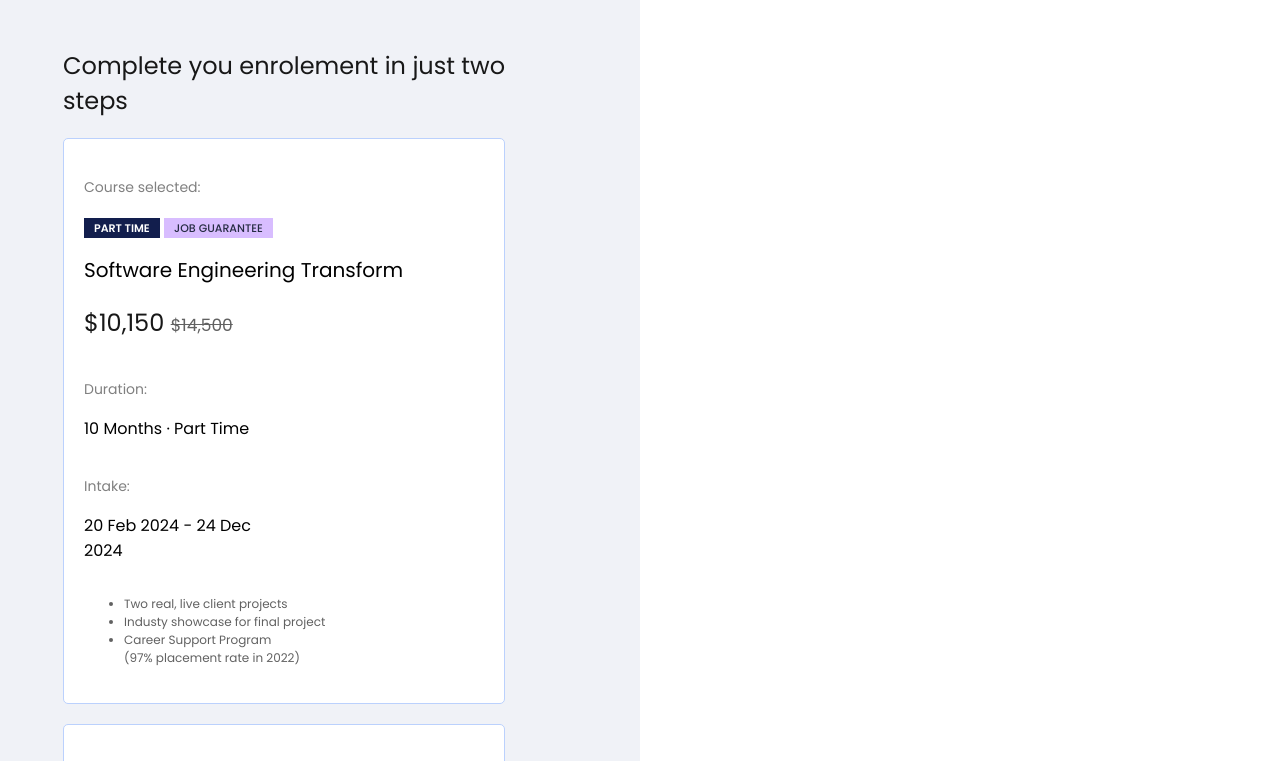
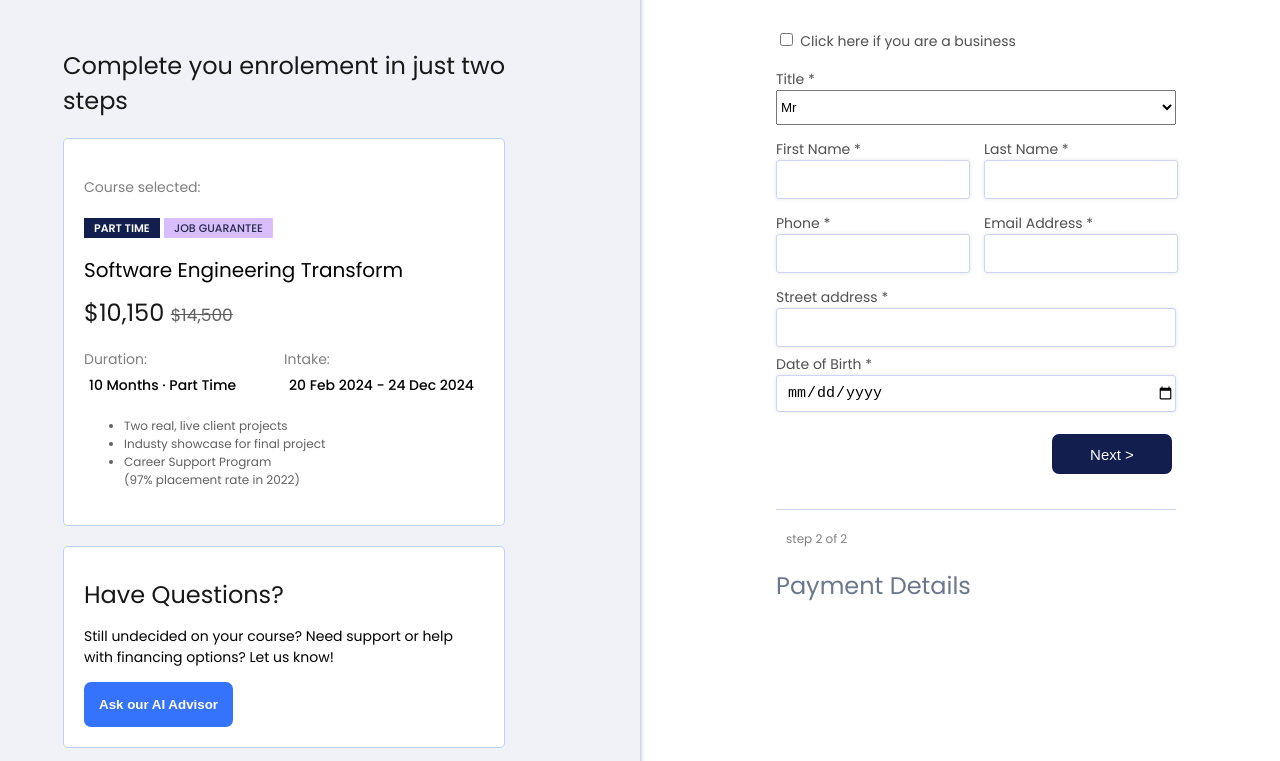
Before and after one commit to Kredin/academyxi-form, a plain HTML site: page index.html in a window 1280 px wide. Shown: the part 151-912 px from the top of the page. Drawn offline with Linux system fonts and the light colour scheme.

Commit message:
right side complete, left margins debugged

```diff
--- a/index.html
+++ b/index.html
@@ -53,6 +53,62 @@
 
     <!-- RIGHT SIDE -->
     <div class="right-side">
+        <div class="right-container">
+            <h5>Step 1 of 2</h5>
+            <h2>Personal details</h2>
+        </div>
+
+        <form action="/submit" method="post">
+            <p>
+                <input type="checkbox" name="business" id="business">
+                <label for="business">Click here if you are a business</label>
+
+            </p>
+            <!-- for title -->
+            <p class="p2 p3">
+                <label for="title">Title *</label>
+                <select name="title" id="title">
+                    <option value="mr">Mr</option>
+                    <option value="mrs">Mrs</option>
+                    <option value="undisclosed">Prefer not to disclose</option>
+                </select>
+            </p>
+            <div class="details-inner">
+                <p class="p1 p3">
+                    <label for="first-name">First Name *</label>
+                    <input id="first-name" type="text" name="first-name">
+                </p>
+                <p class="p1 p3">
+                    <label for="last-name">Last Name *</label>
+                    <input id="last-name" type="text" name="last-name">
+                </p>
+            </div>
+            <div class="details-inner">
+                <p class="p1 p3">
+                    <label for="phone">Phone *</label>
+                    <input id="phone" type="tel" name="phone">
+                </p>
+                <p class="p1 p3">
+                    <label for="email">Email Address *</label>
+                    <input id="email" type="email" name="email">
+                </p>
+            </div>
+            <p class="p2 p3">
+                <label for="street">Street address *</label>
+                <input id="street" type="text" name="street">
+            </p>
+            <p class="p2 p3">
+                <label for="dob">Date of Birth *</label>
+                <input id="dob" type="date" name="dob">
+            </p>
+            <button type="submit" class="btn-submit">Next ></button>
+        </form>
+
+        <div>
+            <h5 class="step">step 2 of 2</h5>
+            <h2 class="last">Payment Details</h2>
+        </div>
+
 
     </div>
 
--- a/style.css
+++ b/style.css
@@ -1,6 +1,6 @@
 body {
     display: flex;
-    flex-direction: column;
+    flex-direction: row;
     font-family: 'Poppins', sans-serif;
     margin: 0;
 }
@@ -12,6 +12,8 @@ body {
     align-items: flex-end;
     height: 100%;
     width: 50%;
+    border-right: 1px solid #CDD5F3;
+    box-shadow: 0 0 4px rgba(0, 0, 0, 0.25);
 }
 
 .logo-container {
@@ -19,7 +21,7 @@ body {
     margin-bottom: 40px;
 }
 
-.info h2 {
+h2 {
     max-width: 448px;
     margin-bottom: 20px;
     font-weight: 400;
@@ -38,6 +40,11 @@ body {
     width: 400px;
 }
 
+.container h2 {
+    margin-top: 10px;
+    margin-bottom: 0;
+}
+
 h3 {
     font-weight: 400;
     font-size: 20px;
@@ -53,7 +60,7 @@ h4 {
     color: gray;
     font-weight: 400;
     font-size: 14px;
-    margin-bottom: 5px;
+    margin-bottom: 0;
 }
 
 .part-time {
@@ -82,14 +89,22 @@ h4 {
 
 .inner-container {
     display: flex;
-    flex-direction: column;
+    flex-direction: row;
     justify-content: center;
     margin-top: 0;
     margin-bottom: 0;
 }
 
 .details {
-    width: 190px;
+    width: 50%;
+    margin: 0;
+    padding: 0;
+}
+
+.duration {
+    margin: 5px;
+    font-size: 14px;
+    font-weight: 500;
 }
 
 li {
@@ -122,12 +137,109 @@ ul p {
     display: flex;
     flex-direction: column;
     height: 100%;
-    width: 50%;
+    max-width: 50%;
+    margin-left: 135px;
+    margin-top: 60px;
 }
 
+.right-container {
+    background-color: #F0F2F7;
+    border-radius: 7px;
+    width: 400px;
+    margin-bottom: 15px;
+}
 
+.right-container h2 {
+    margin-bottom: 15px;
+    margin-top: 0;
+    margin-left: 10px;
+}
 
+h5 {
+    color: gray;
+    font-weight: 400;
+    font-size: 12px;
+    margin-top: 20px;
+    margin-bottom: 0;
+    margin-left: 10px;
+}
 
+label {
+    color: #505050;
+    font-weight: 400;
+    font-size: 14px;
+}
+
+.details-inner {
+    display: flex;
+    flex-direction: row;
+    flex-wrap: wrap;
+    max-width: 400px;
+    gap: 20px;
+    margin: 0;
+}
+
+.p1 {
+    display: flex;
+    flex-direction: column;
+    width: 47%;
+
+}
+
+input {
+    font-size: 15px;
+    padding-left: 10px;
+}
+
+.p1 input {
+    width: 180px;
+}
+
+.p2 {
+    display: flex;
+    flex-direction: column;
+}
+
+.p3 input{
+    height: 35px;
+    margin: 0;
+    border: 1px solid #CDD5F3;
+    border-radius: 3px;
+    box-shadow: 0 0 4px rgba(0, 0, 0, 0.1);
+}
+
+select {
+    height: 35px;
+}
+
+option {
+    font-size: 15px;
+}
+
+.p3 {
+    margin: 7px 0;
+}
+
+.btn-submit {
+    font-size: 15px;
+    background-color: #121E4D;
+    color: white;
+    border: none;
+    border-radius: 7px;
+    height: 40px;
+    width: 120px;
+    margin-top: 15px;
+    margin-bottom: 35px;
+    margin-left: 276px;
+}
+
+form {
+    border-bottom: 1px solid #CDD5F3;
+}
+
+.last {
+    color: rgba(107, 119, 140, 1);
+}
 
 .end {
     margin-bottom: 300px;
```
